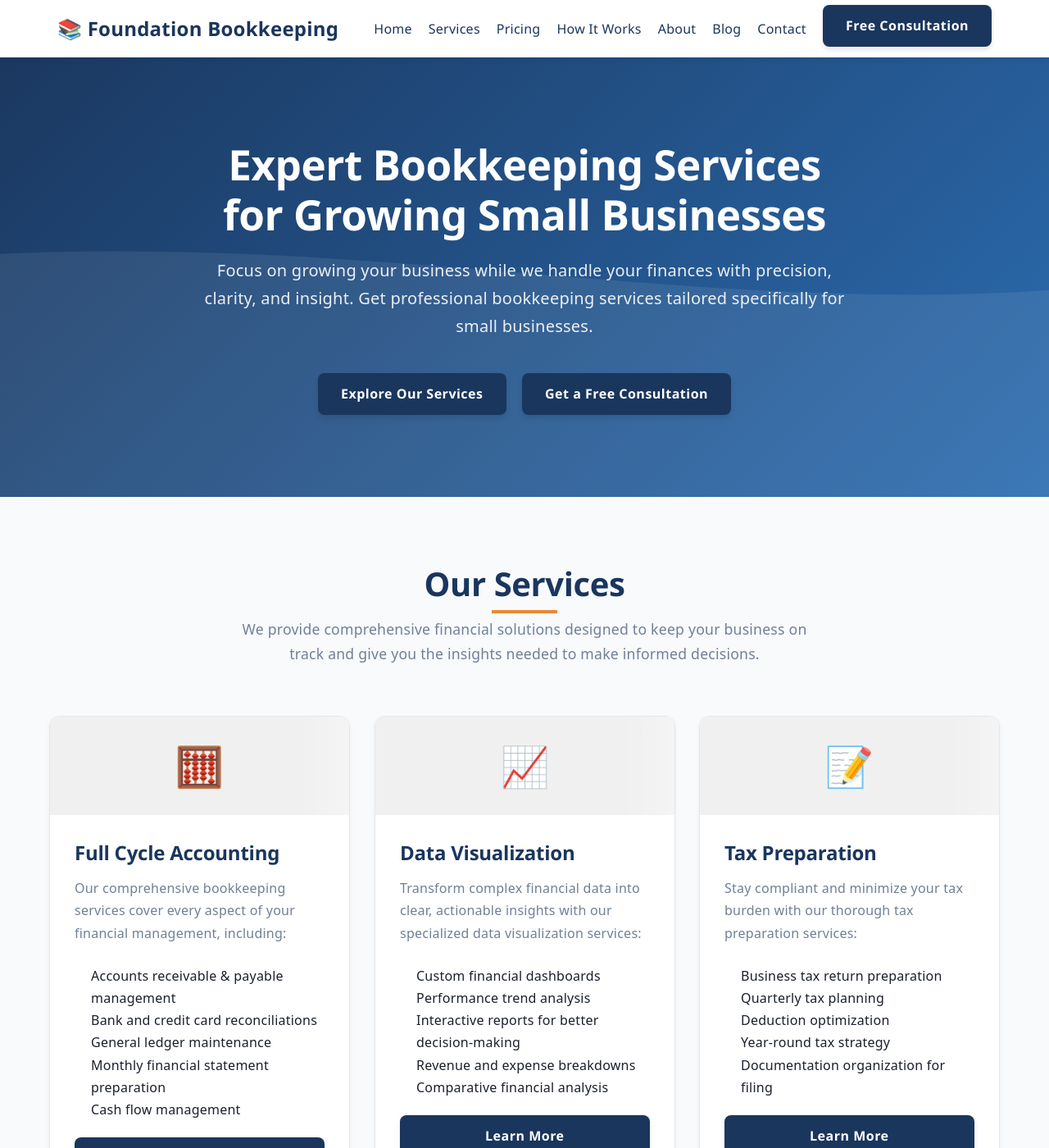
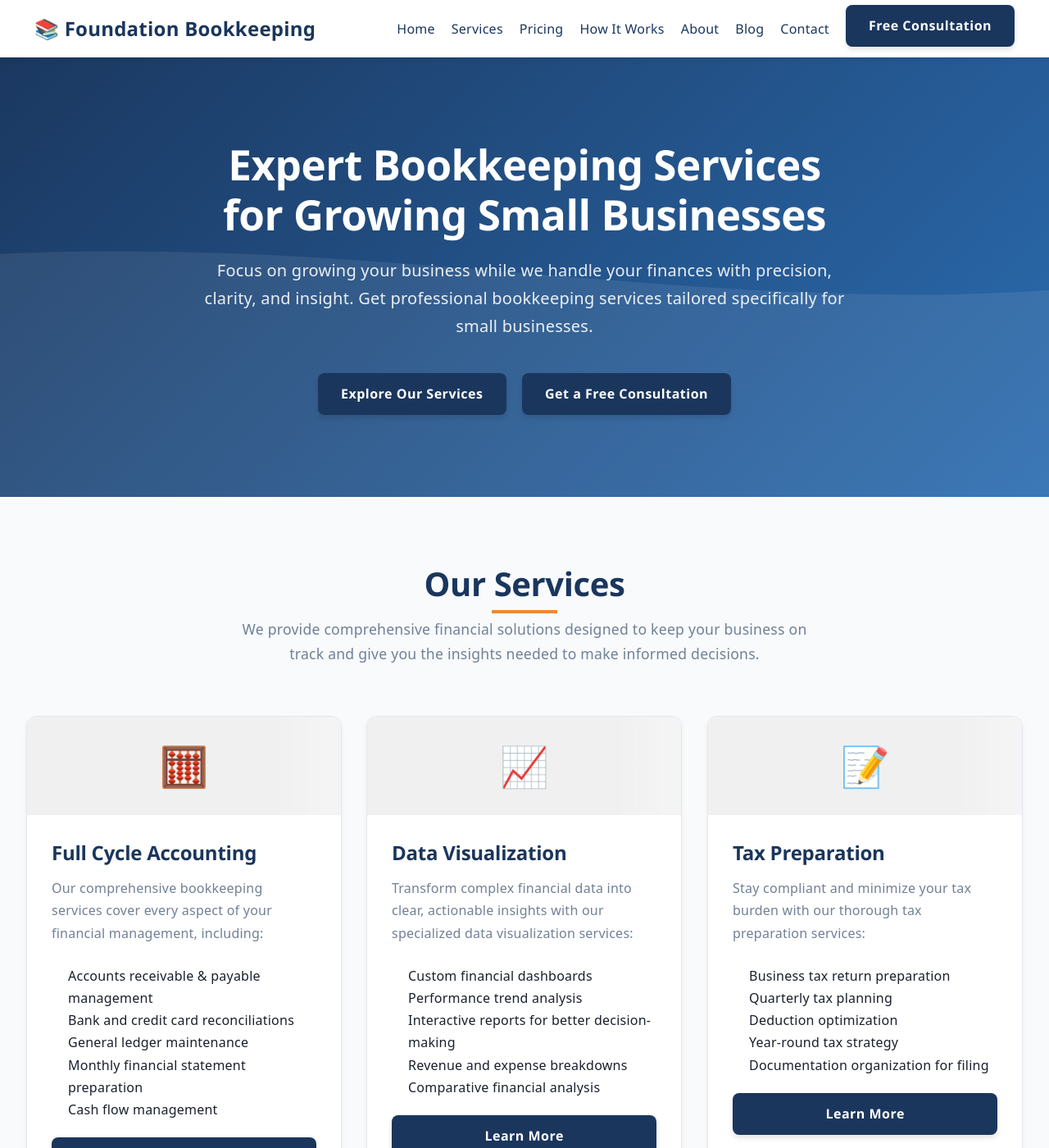
Before and after one commit to jcampbell9724/jcampbell-bookkeeping, a Jekyll site: the page built from index.html, in a window 1280 px wide and 1400 px high. Shown: the whole window at 82% size. Built offline with Jekyll 4.4.1, drawn with Linux system fonts in a browser that asks for light colours.

Commit message:
updated sizing

```diff
--- a/css/styles.css
+++ b/css/styles.css
@@ -40,9 +40,9 @@
     --transition: transform 0.3s ease, box-shadow 0.3s ease, background-color 0.3s ease, color 0.3s ease;
 
     /* Layout */
-    --container-max-width: 1200px;
+    --container-max-width: 90rem;
     --section-padding: 70px 0;
-    --content-padding: 20px;
+    --content-padding: 2rem;
     --header-height: 70px;
 
     /* Breakpoints */
@@ -121,9 +121,11 @@ ul {
 }
 
 .container {
-    max-width: 1200px;
+    width: 100%;
+    max-width: var(--container-max-width);
     margin: 0 auto;
-    padding: 0 20px;
+    padding: 0 var(--content-padding);
+    box-sizing: border-box;
 }
 
 .section-padding {
@@ -2985,8 +2987,8 @@ header {
 
 @media (max-width: var(--breakpoint-lg)) {
     .container {
-        padding-left: var(--spacing-md);
-        padding-right: var(--spacing-md);
+        max-width: 100%;
+        padding: 0 1.5rem;
     }
 
     .services-grid {
```
